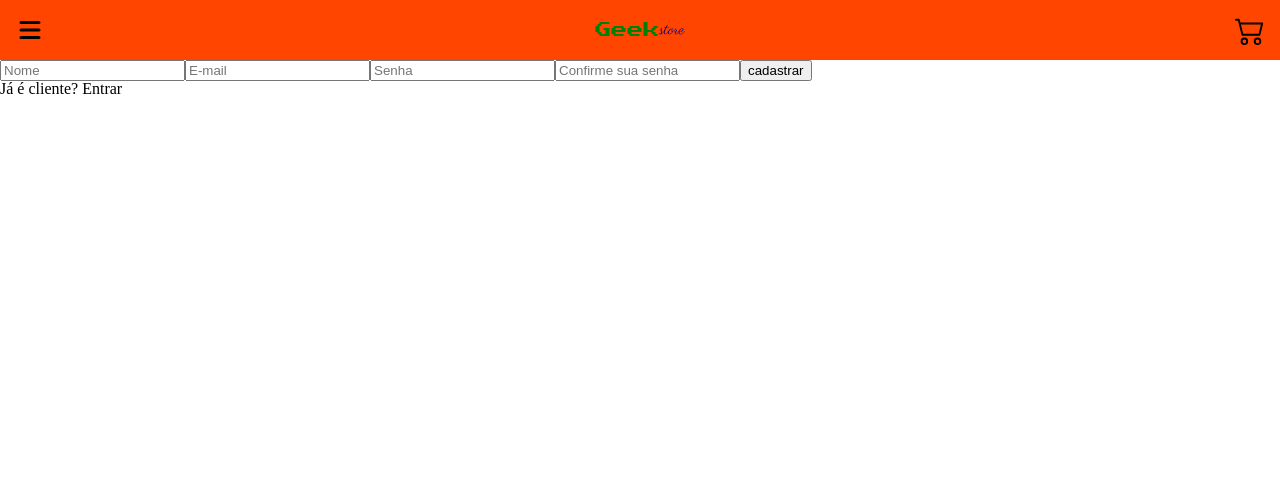
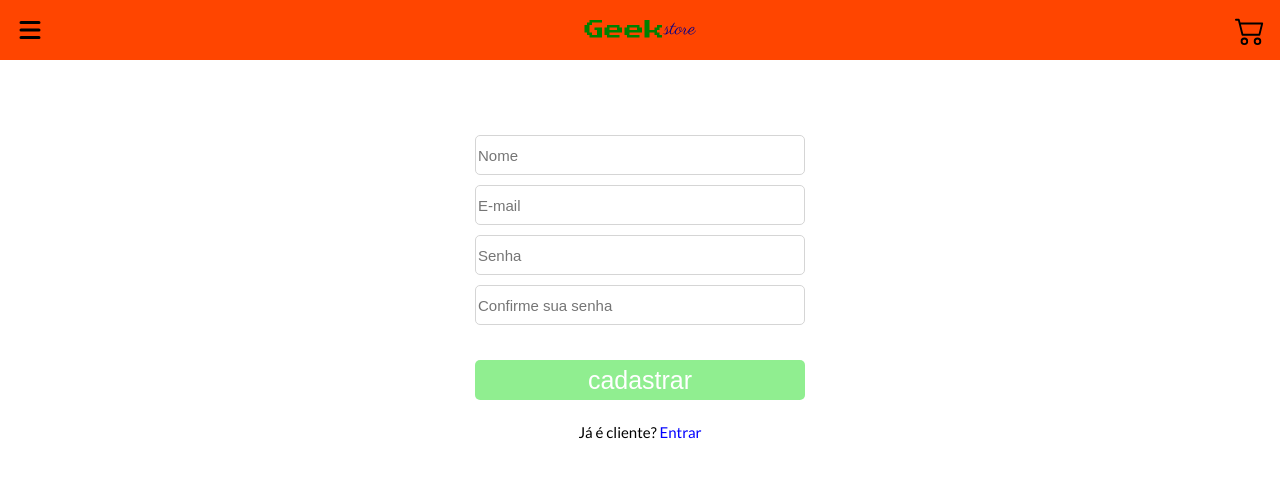
Before and after one commit to victorHL99/projeto14-boot-store-front, a React (Create React App) app: page /cadastro in a window 1280 px wide. Shown: the top 478 px of the page. Built offline with nearby package versions, Linux system fonts and the light colour scheme.

Commit message:
Tela de cadastro finalizada e redirecionando para home

```diff
--- a/src/assets/css/global.css
+++ b/src/assets/css/global.css
@@ -1,3 +1,9 @@
+.root{
+
+    font-family: 'Lato', sans-serif;
+    font-size: 20px;
+}
+
 * {
     box-sizing:border-box;
 }
--- a/src/components/App.js
+++ b/src/components/App.js
@@ -1,13 +1,17 @@
-import { BrowserRouter,Routes,Route } from "react-router-dom";
-
+import { useState, useContext } from "react";
+import { BrowserRouter, Routes, Route } from "react-router-dom";
 
 import Home from "./Home";
 import Item from "./Item";
 import Login from "./Login";
 import Register from './Register';
+import TokenContext from "./context/Token";
+
 
 
 function App(){
+    const [token, setToken] = useState({token:null});
+
 
     return(
 
--- a/src/components/Register.js
+++ b/src/components/Register.js
@@ -10,7 +10,8 @@ function Register (){
     const navigate = useNavigate();
 
     const [datasToRegister, setDatas] = useState({name:'', email:'', password:'', passwordConf:''});
-    console.l
+    console.log(datasToRegister);
+
     function tryRegister(event){
 
         event.preventDefault();
@@ -18,15 +19,14 @@ function Register (){
         api
         .post('/register', datasToRegister)
             .then((response)=>{
-                console.log('O registro ta safe!', response.data);
+                console.log('O registro ta safe!', response.data); // apagar esse console
+
+                navigate('/');
             })
             .catch((err) => {
                 console.log('Erro ao cadastrar usuario', err)
             })
-
     }
-
-
 
     return(
         <>
@@ -45,16 +45,54 @@ function Register (){
                 <p>Já é cliente? <span onClick={()=> navigate('/login')} >Entrar</span></p>
 
             </Main>
-
-
         </>
-
-
     )
 }
 
 
 const Main = styled.main `
+
+    font-family: 'Lato', sans-serif;
+    font-size: 15px;
+    display:flex;
+    flex-direction: column;
+    align-items: center;
+    justify-content: center;
+
+    form{
+        display: flex;
+        flex-direction: column;
+        margin-top: 75px;
+
+    }
+    input{
+        width: 330px;
+        height: 40px;
+        margin-bottom:10px;
+        border-radius: 5px;
+        font-style: normal;
+        font-weight: 400;
+        font-size: 15px;
+        border: 1px solid #D5D5D5;
+
+    }
+    button{
+        margin-top: 25px;
+        margin-bottom: 25px;
+        height: 40px;
+        background-color: lightgreen;
+        border-radius: 5px;
+        color: #fff;
+        border: none;
+        font-size: 25px;
+    }
+
+    span{
+        color: blue;
+
+    }
+
+
 
 
 
--- /dev/null
+++ b/src/components/context/Token.js
@@ -0,0 +1,5 @@
+import { createContext } from "react";
+
+const TokenContext  = createContext();
+
+export default TokenContext;
```
Also changed, not shown: src/components/Home.js (line endings or trailing spaces).
